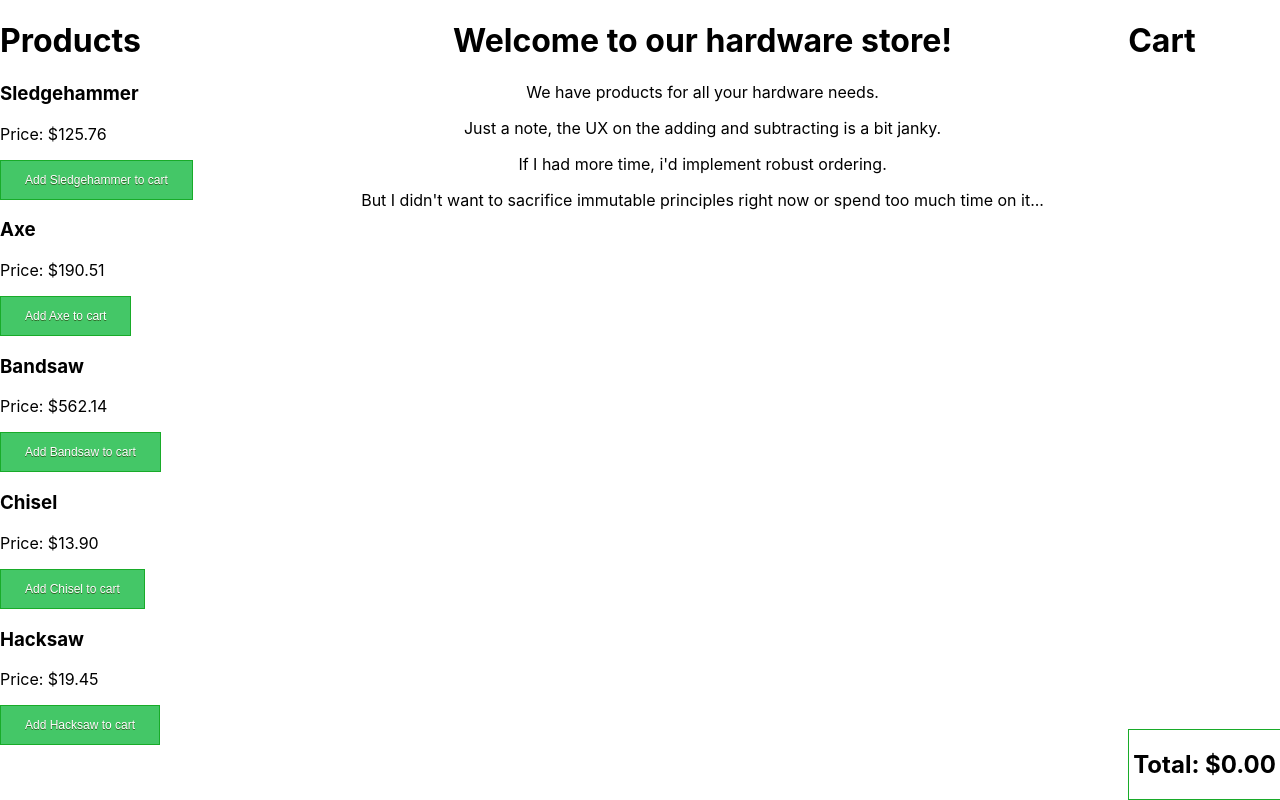
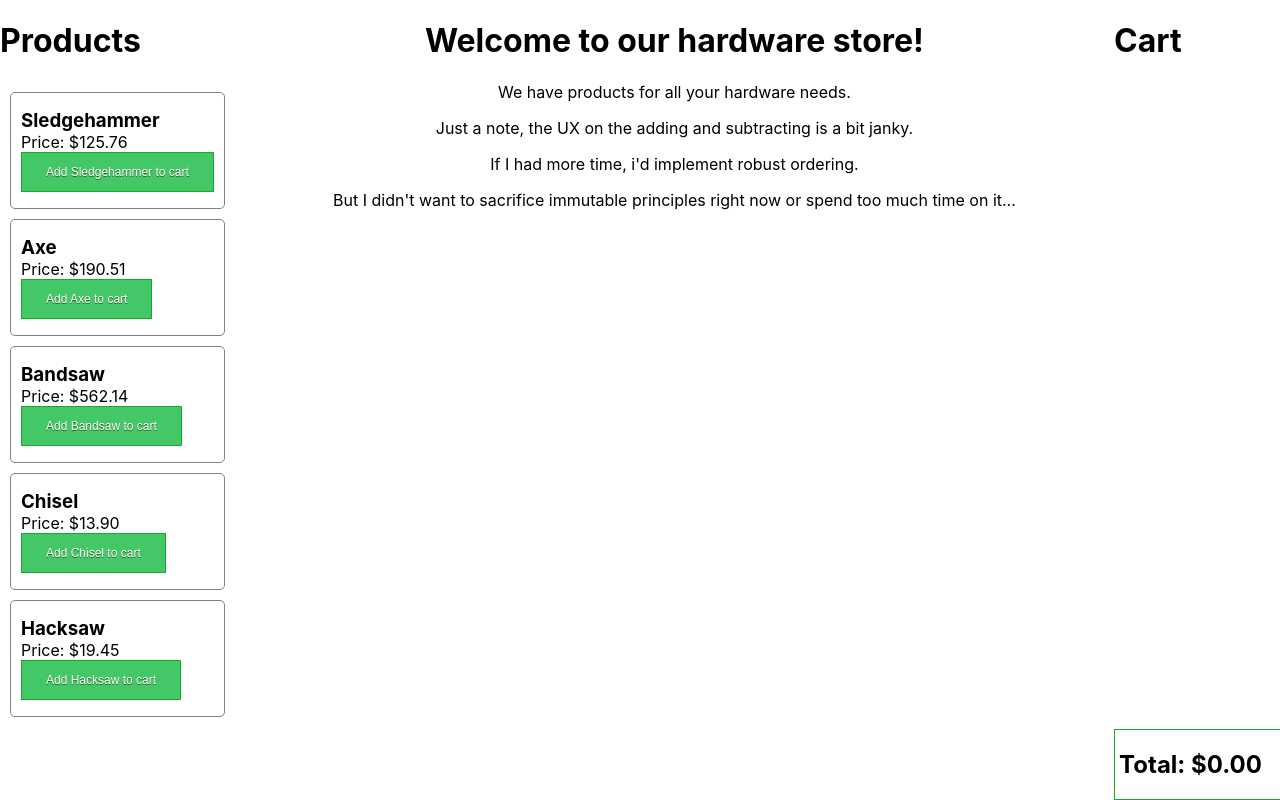
Before and after one commit to janyk/hardware-store, a React (Create React App) app: page / in a window 1280 px wide. Built offline with nearby package versions, Linux system fonts and the light colour scheme.

Commit message:
add some minor ui tweaks
Issue: n/a
Approver: Pull Request
[skip-ci]

```diff
--- a/src/App.css
+++ b/src/App.css
@@ -1,3 +1,7 @@
+.App {
+  text-align: center;
+}
+
 .parent {
   height: 100%;
   display: flex;
@@ -15,6 +19,9 @@
 
 .cart {
   flex-grow: 1;
+}
+
+.cart-list {
   overflow-y: auto;
 }
 
@@ -54,36 +61,34 @@
   padding-left: 4px;
 }
 
-.App {
-  text-align: center;
+
+.total h3 {
+  margin: 0;
 }
 
-.App-logo {
-  animation: App-logo-spin infinite 20s linear;
-  height: 40vmin;
-  pointer-events: none;
+
+.cart-item {
+  background-color: white;
+  margin: 10px 10px;
+  border: 1px solid grey;
+  padding: 16px 10px;
+  border-radius: 5px;
 }
 
-.App-header {
-  background-color: #282c34;
-  min-height: 100vh;
-  display: flex;
-  flex-direction: column;
-  align-items: center;
-  justify-content: center;
-  font-size: calc(10px + 2vmin);
-  color: white;
+.cart-item h3,
+.cart-item p {
+  margin: 0;
 }
 
-.App-link {
-  color: #61dafb;
+.product-item {
+  background-color: white;
+  margin: 10px 10px;
+  border: 1px solid grey;
+  padding: 16px 10px;
+  border-radius: 5px;
 }
 
-@keyframes App-logo-spin {
-  from {
-    transform: rotate(0deg);
-  }
-  to {
-    transform: rotate(360deg);
-  }
+.product-item h3,
+.product-item p {
+  margin: 0;
 }
--- a/src/App.tsx
+++ b/src/App.tsx
@@ -7,15 +7,17 @@ import './App.css';
 
 const { store, persistor } = configureStore();
 
-const Loading = () => (<p>Loading....</p>)
+const Loading = (<p>Loading....</p>)
 
 const App: React.FC = () => {
   return (
-    <Provider store={store}>
-      <PersistGate loading={Loading} persistor={persistor}>
-        <DefaultLayout />
-      </PersistGate>
-    </Provider>
+    <React.StrictMode>
+      <Provider store={store}>
+        <PersistGate loading={Loading} persistor={persistor}>
+          <DefaultLayout />
+        </PersistGate>
+      </Provider>
+    </React.StrictMode>
   );
 }
 
--- a/src/containers/cart/index.tsx
+++ b/src/containers/cart/index.tsx
@@ -23,8 +23,9 @@ const Cart: React.FC<ProductListProps> = ({ productsInCart = [], removeProduct }
   return (
     <div className="cart">
       <h1>Cart</h1>
+      <div className="cart-list">
         {productsInCart.map((product, i) => (
-        <div className="message-item" key={i}>
+          <div className="cart-item" key={i}>
             <h3>{product.name}</h3>
             <p>Price: ${product.price}</p>
             <p>Quantity: {product.count} </p>
@@ -36,6 +37,7 @@ const Cart: React.FC<ProductListProps> = ({ productsInCart = [], removeProduct }
               />
           </div>
         ))}
+      </div>
       <div className="total">
         <h2>Total: {numberToMoney(total)}</h2>
       </div>
--- a/src/containers/products-list/index.tsx
+++ b/src/containers/products-list/index.tsx
@@ -14,10 +14,11 @@ interface ProductListProps {
 
 const ProductList: React.FC<ProductListProps> = ({ products = [], addProduct }) => {
   return (
+    <div>
+      <h1>Products</h1>
       <div className="product-list">
-      <h1>Products</h1>
         {products.map((product, i) => (
-        <div className="message-item" key={i}>
+          <div className="product-item" key={i}>
             <h3>{product.name}</h3>
             <p>Price: {numberToMoney(product.price)}</p>
             <Button
@@ -27,6 +28,7 @@ const ProductList: React.FC<ProductListProps> = ({ products = [], addProduct })
               />
           </div>
         ))}
+      </div>
     </div>
   );
 }
```
Lines whose indentation alone changed are shown as unchanged.
